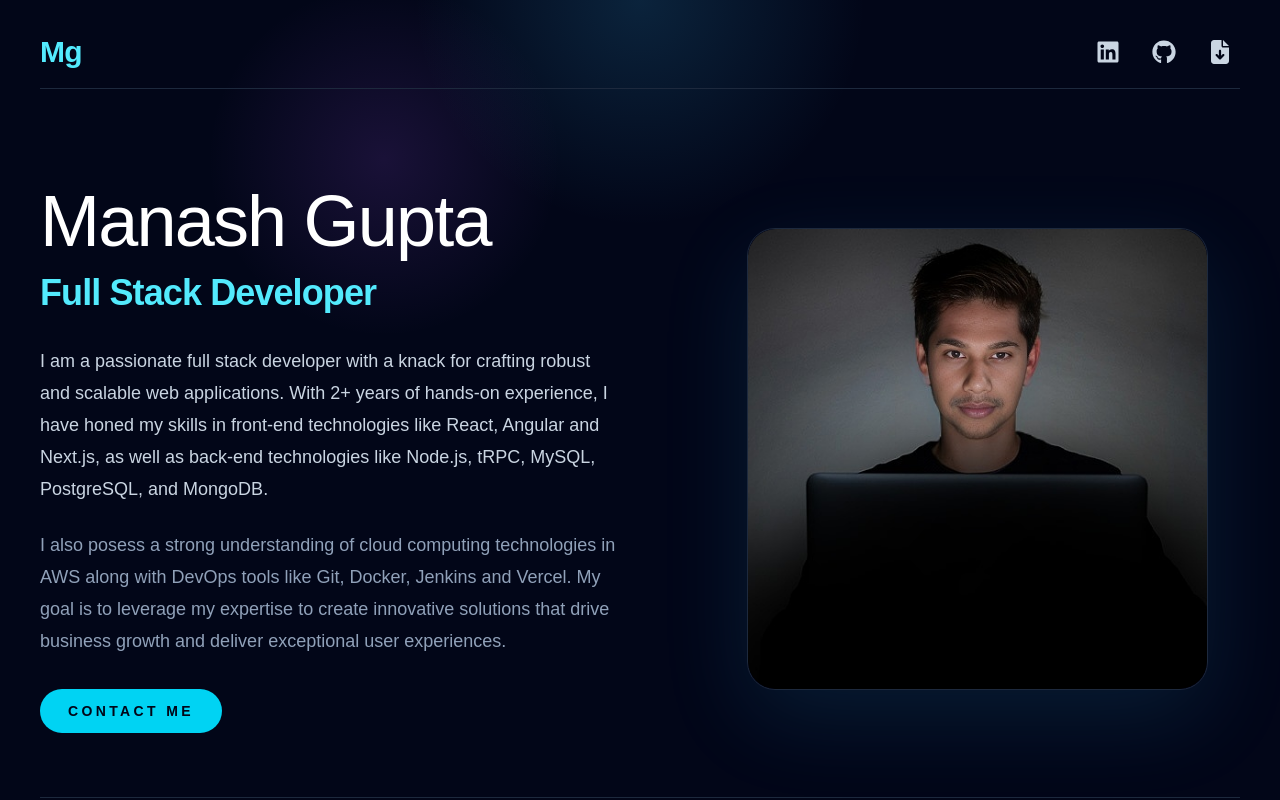
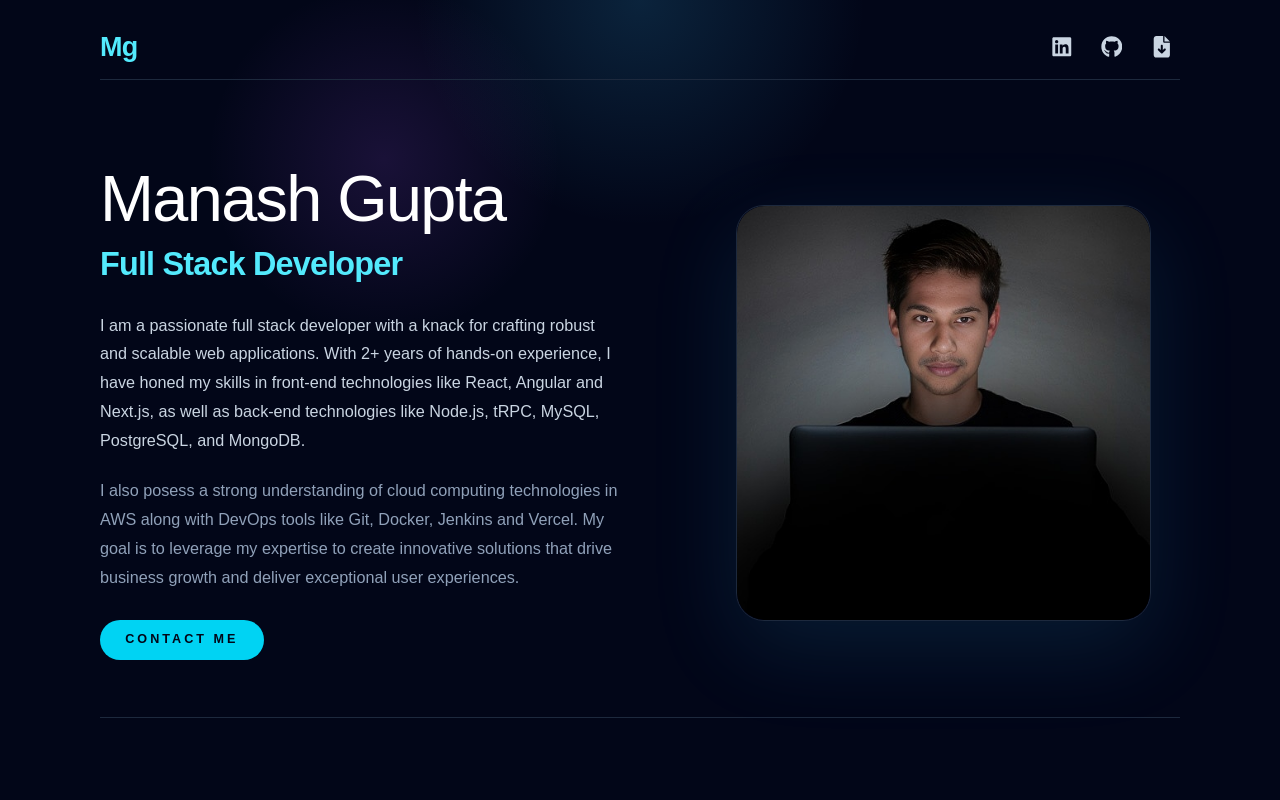
Before and after one commit to manash-codes/portfolio, a Next.js app in the folder next-portfolio/: page / in a window 1280 px wide. Shown: the top 800 px of the page. Built offline with nearby package versions, Linux system fonts and the light colour scheme.

Commit message:
Update global text scale and adjust HTML font size for consistency

```diff
--- a/next-portfolio/app/globals.css
+++ b/next-portfolio/app/globals.css
@@ -3,6 +3,13 @@
 :root {
   --background: #ffffff;
   --foreground: #171717;
+  --global-text-scale: 90%;
+}
+
+
+html {
+  /* 100% usually equals 16px in most browsers */
+  font-size: var(--global-text-scale);
 }
 
 @theme inline {
```
